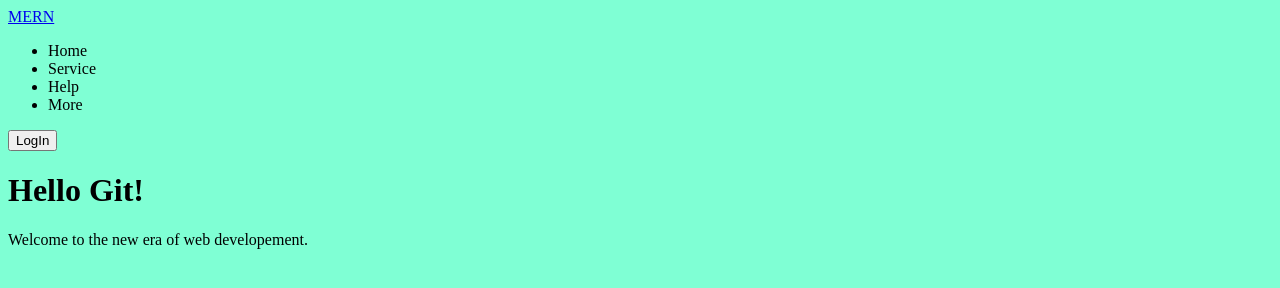
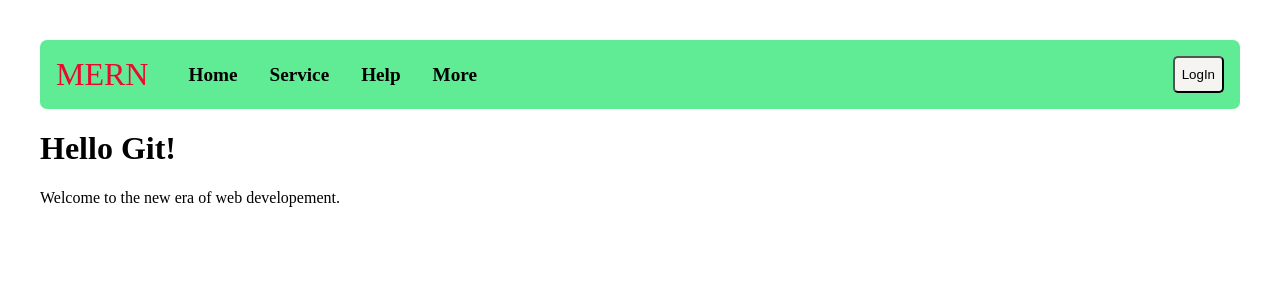
Before and after one commit to Akpro865/gitlearn, a plain HTML site: page index.html in a window 1280 px wide. Drawn offline with Linux system fonts and the light colour scheme.

Commit message:
stylying header

```diff
--- a/index.html
+++ b/index.html
@@ -11,16 +11,14 @@
     <header>
         <div class="left">
             <a href="#">MERN</a>
-        </div>
-        <div>
             <ul>
-                <li>Home</li>
+                <li class="mar">Home</li>
                 <li>Service</li>
                 <li>Help</li>
                 <li>More</li>
             </ul>
+            <button>LogIn</button>
         </div>
-        <button>LogIn</button>
     </header>
     <h1>Hello Git!</h1>
     <p>Welcome to the new era of web developement.</p>
--- a/styles.css
+++ b/styles.css
@@ -1,3 +1,39 @@
 body {
-    background-color: aquamarine;
+
+    padding: 2rem;
 }
+ header {
+     background-color: hsl(143, 79%, 65%);
+     padding: 1rem;
+     border-radius: 7px;
+ }
+.left {
+    display: flex;
+}
+
+a {
+    text-decoration: none;
+    color: hsl(350, 92%, 48%);
+    font-size: 2rem;
+
+}
+ ul {
+    list-style: none;
+    display: flex;
+    margin-top: auto;
+    margin-bottom: auto;
+    font-weight: bold;
+    font-size: 1.2rem;
+ }
+
+li {
+    margin-right: 2rem;
+}
+
+button {
+    margin-left: auto;
+    border-radius: 5px;
+    font-weight: 400;
+    background-color: #f6f4f0;
+    padding: 7px;
+}
```
